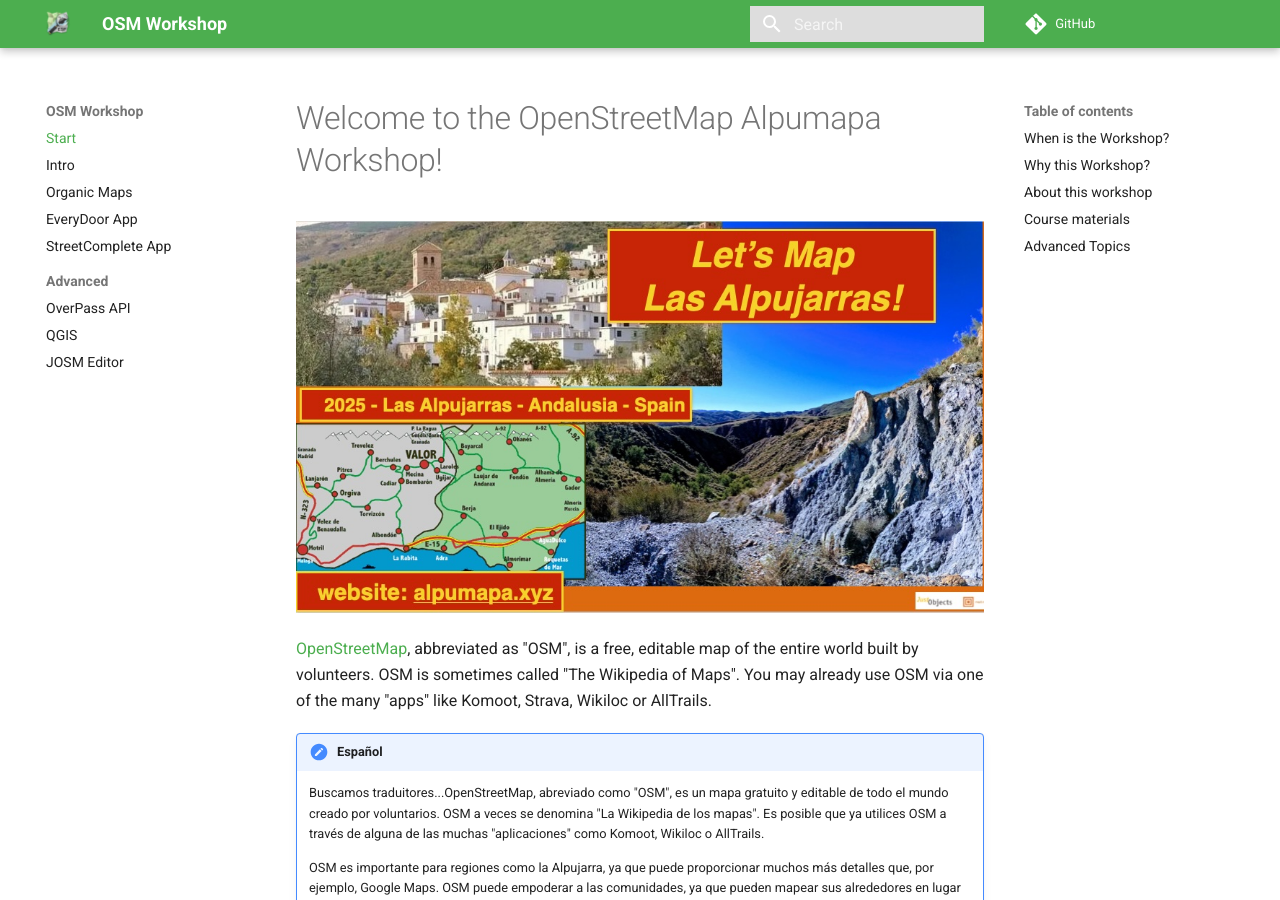
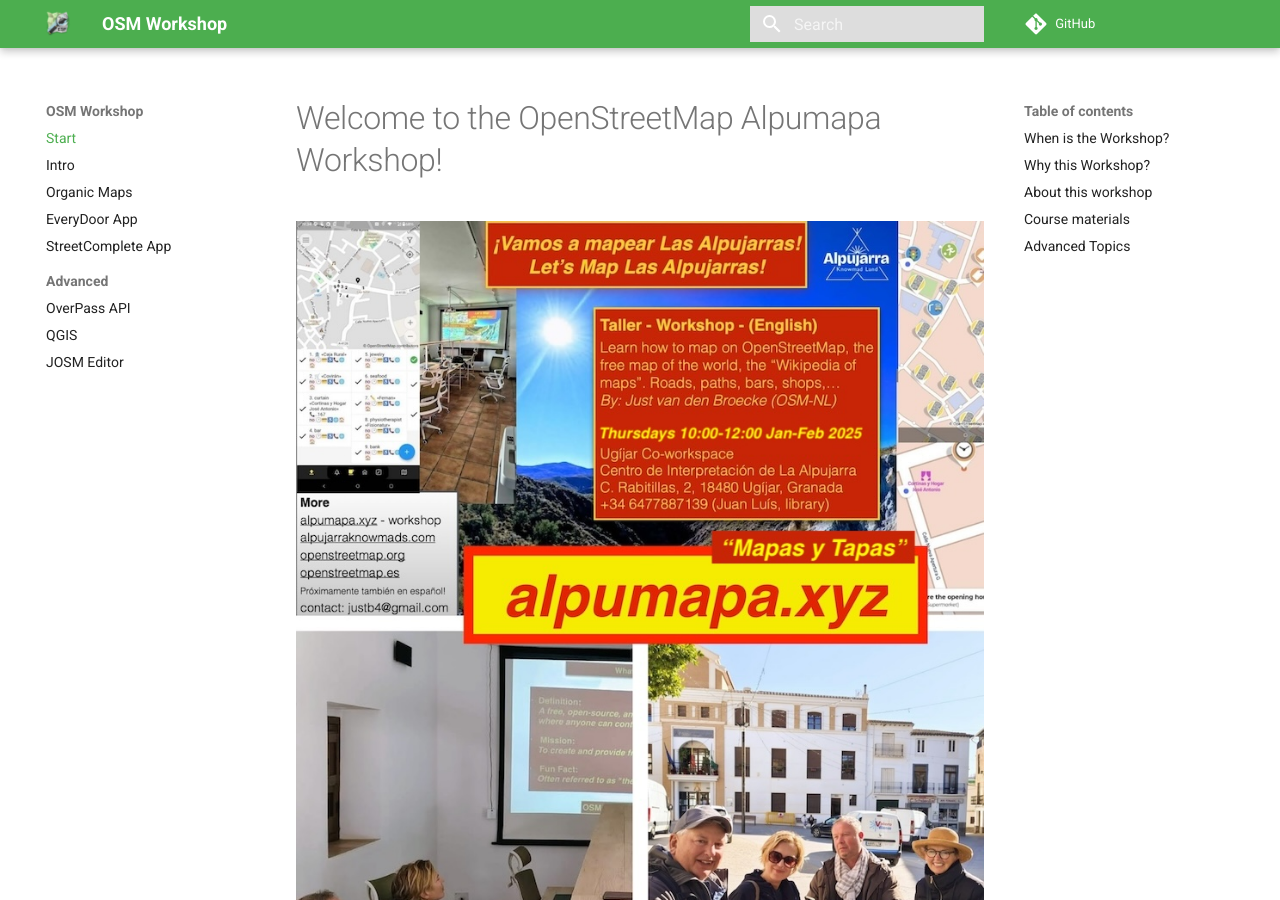
Before and after one commit to justb4/alpumapa.xyz, an MkDocs documentation site: the page built from docs/src/index.md, in a window 1280 px wide and 900 px high. Built offline with MkDocs 1.6.1 and Material for MkDocs 9.7.7, drawn with Linux system fonts in a browser that asks for light colours; comment, search, counter and statistics services are not loaded.

Commit message:
v23 flyer on front

```diff
--- a/docs/src/index.md
+++ b/docs/src/index.md
@@ -4,7 +4,7 @@
 
 # Welcome to the OpenStreetMap Alpumapa Workshop!
 
-![front](assets/images/pres-front.jpg)
+![when](assets/images/workshop-flyer.jpg)
 
 [OpenStreetMap](https://openstreetmap.org), abbreviated as "OSM", is a free, editable map of the entire world built by volunteers.
 OSM is sometimes called "The Wikipedia of Maps". You may already use OSM
@@ -32,8 +32,6 @@
 No need to register, just drop by!
 
 Info/contact: osm@justobjects.nl and [Ayuntamiento de Ugíjar](https://www.ugijar.es/inicio/) (contact: Celia Rivas López)
-
-![when](assets/images/workshop-flyer.jpg)
 
 ## Why this Workshop?
 
```
